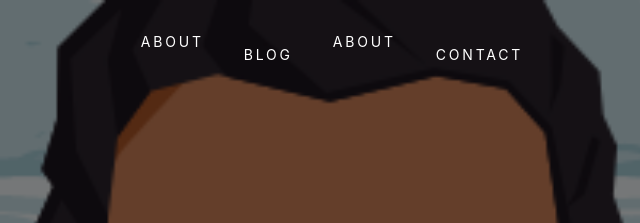
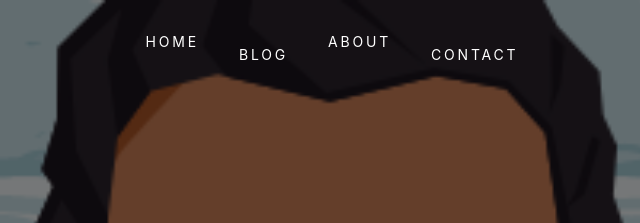
Before and after one commit to muhammadhikmahhusnuzon/keamananbasisdata-github, a plain HTML site: page keamanan-basis-data/Blog.html in a window 1280 px wide. Shown: the top 223 px of the page, 308-948 px from the left. Drawn offline with nearby package versions, Linux system fonts and the light colour scheme; files whose address does not match are found by name.

Commit message:
initial commit

```diff
--- a/keamanan-basis-data/Blog.html
+++ b/keamanan-basis-data/Blog.html
@@ -31,7 +31,7 @@
 
             <div class="collapse navbar-collapse justify-content-md-center" id="navbarsExample09">
                 <ul class="navbar-nav">
-                    <li class="nav-item"><a href="index.html">About</a></li>
+                    <li class="nav-item"><a href="index.html">Home</a></li>
                     <li class="nav-item"><a class="nav-link" href="#section-blog">Blog</a></li>
                     <li class="nav-item"><a href="index.html">About</a></li>
                     <li class="nav-item"><a class="nav-link" href="#section-contact">Contact</a></li>
```
